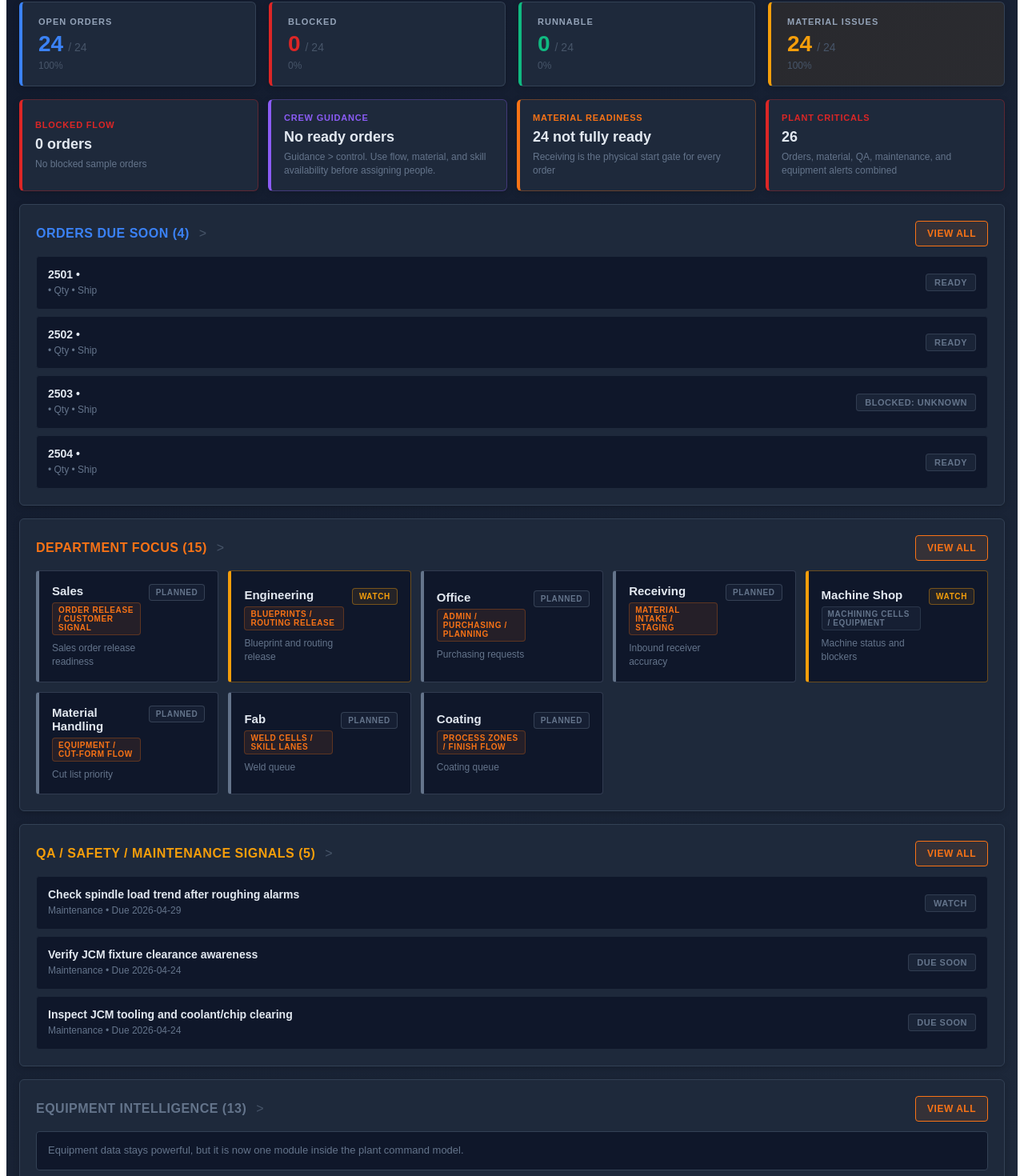
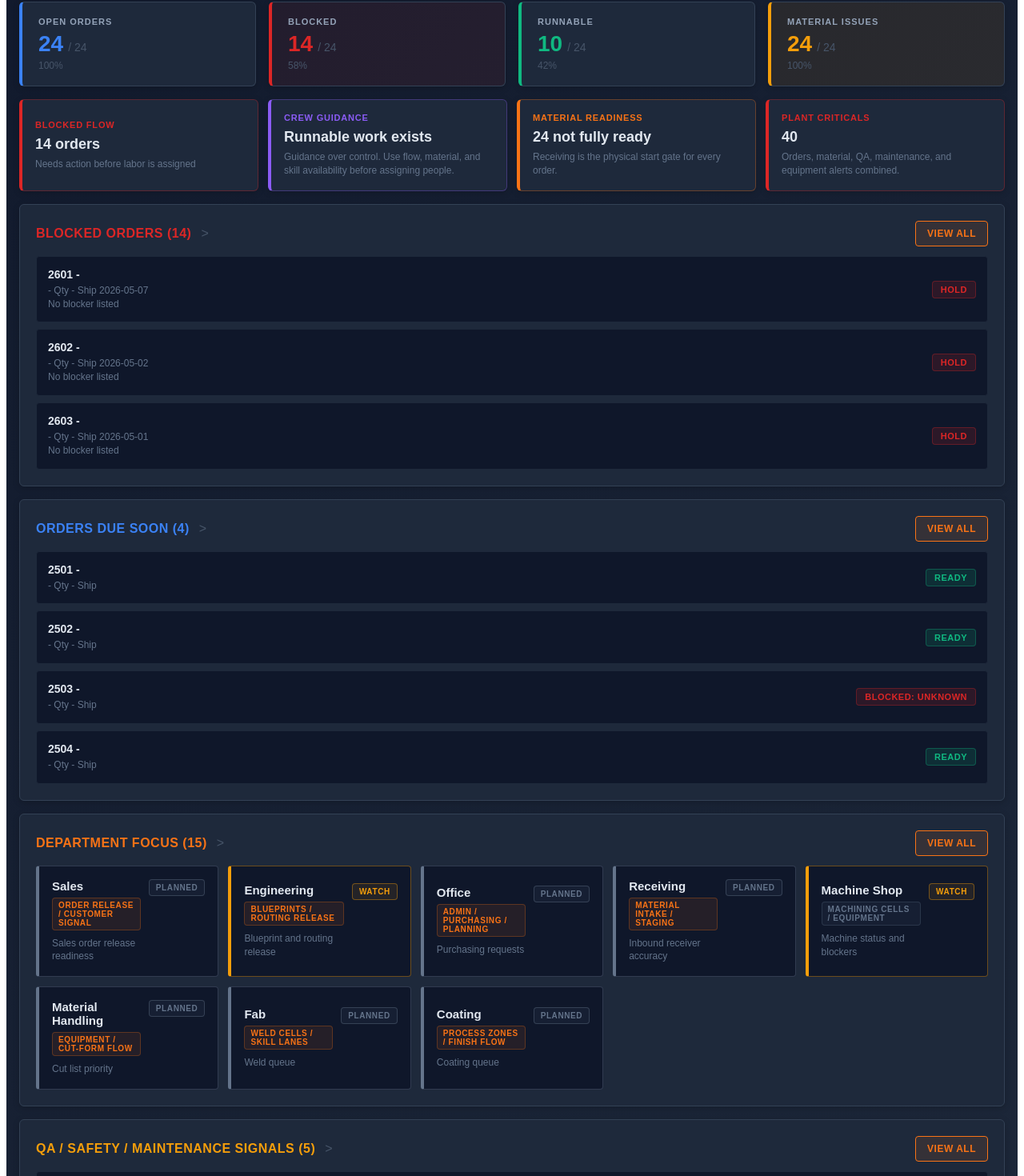
Before and after one commit to jcm-digital-coworker/JCM-Command-Center, a React (Vite) app: page / in a window 1280 px wide. Shown: the part 717-2187 px from the top of the page at 80% size. Built offline with nearby package versions, Linux system fonts and the light colour scheme.

Commit message:
Use runtime truth for dashboard metrics

```diff
--- a/src/pages/DashboardPage.tsx
+++ b/src/pages/DashboardPage.tsx
@@ -1,4 +1,4 @@
-import { useState } from 'react';
+import { useEffect, useState } from 'react';
 import type { CSSProperties, ReactNode } from 'react';
 import type { Machine } from '../types/machine';
 import type { MaintenanceTask } from '../types/maintenance';
@@ -6,8 +6,9 @@ import type { RiskItem } from '../types/risk';
 import type { AppTab, RoleView } from '../types/app';
 import type { WorkCenter } from '../types/plant';
 import type { ProductionOrder } from '../types/productionOrder';
-import { productionOrders } from '../data/productionOrders';
 import { getOrderStatusLabel, getOrderBlockReason, formatBlockedReason } from '../logic/orderReadiness';
+import { getDashboardRuntimeTruth } from '../logic/dashboardRuntimeSelectors';
+import { WORKFLOW_RUNTIME_UPDATED_EVENT } from '../logic/workflowRuntimeState';
 import StatusBadge from '../components/StatusBadge';
 
 interface DashboardPageProps {
@@ -55,18 +56,32 @@ export default function DashboardPage({
   theme = 'dark',
 }: DashboardPageProps) {
   const [expandedSection, setExpandedSection] = useState<string | null>(null);
+  const [runtimeVersion, setRuntimeVersion] = useState(0);
 
-  const openRisks = risks.filter((r) => r.status === 'OPEN' || r.status === 'IN_PROGRESS');
-  const activeTasks = tasks.filter((t) => t.status !== 'OK');
-  const openOrders = productionOrders.filter((order) => order.status !== 'DONE');
-  const blockedOrders = openOrders.filter((order) => order.status === 'BLOCKED');
-  const materialIssues = openOrders.filter((order) => order.materialStatus !== 'RECEIVED');
-  const qaHolds = openOrders.filter((order) => order.qaStatus === 'HOLD' || order.qaStatus === 'FAILED');
-  const runnableOrders = openOrders.filter((order) => order.status === 'READY' || order.status === 'IN_PROGRESS');
-  const dueSoonOrders = [...openOrders]
-  .sort((a, b) => (a.projectedShipDate ?? '').localeCompare(b.projectedShipDate ?? ''))
-  .slice(0, 4);
-  const plantCriticals = blockedOrders.length + materialIssues.length + qaHolds.length + alerts.length;
+  useEffect(() => {
+    const refresh = () => setRuntimeVersion((version) => version + 1);
+    window.addEventListener(WORKFLOW_RUNTIME_UPDATED_EVENT, refresh);
+    window.addEventListener('storage', refresh);
+    return () => {
+      window.removeEventListener(WORKFLOW_RUNTIME_UPDATED_EVENT, refresh);
+      window.removeEventListener('storage', refresh);
+    };
+  }, []);
+
+  void runtimeVersion;
+
+  const openRisks = risks.filter((risk) => risk.status === 'OPEN' || risk.status === 'IN_PROGRESS');
+  const activeTasks = tasks.filter((task) => task.status !== 'OK');
+  const {
+    allOrders,
+    openOrders,
+    blockedOrders,
+    materialIssues,
+    qaHolds,
+    runnableOrders,
+    dueSoonOrders,
+    plantCriticals,
+  } = getDashboardRuntimeTruth(alerts.length);
 
   const quickActions = getQuickActionsForRole(roleView, {
     alertCount: alerts.length,
@@ -92,8 +107,8 @@ export default function DashboardPage({
 
       <QuickActionsPanel roleView={roleView} actions={quickActions} onGoToTab={onGoToTab} theme={theme} />
 
-      <div style={getOverviewBarStyle(theme)}>
-        <StatusMetric label="OPEN ORDERS" value={openOrders.length} total={productionOrders.length} color="#3b82f6" theme={theme} />
+      <div style={getOverviewBarStyle()}>
+        <StatusMetric label="OPEN ORDERS" value={openOrders.length} total={allOrders.length} color="#3b82f6" theme={theme} />
         <StatusMetric label="BLOCKED" value={blockedOrders.length} total={openOrders.length} color="#dc2626" highlight={blockedOrders.length > 0} theme={theme} />
         <StatusMetric label="RUNNABLE" value={runnableOrders.length} total={openOrders.length} color="#10b981" theme={theme} />
         <StatusMetric label="MATERIAL ISSUES" value={materialIssues.length} total={openOrders.length} color="#f59e0b" highlight={materialIssues.length > 0} theme={theme} />
@@ -103,7 +118,7 @@ export default function DashboardPage({
         <MissionCard
           title="Blocked Flow"
           value={`${blockedOrders.length} order${blockedOrders.length === 1 ? '' : 's'}`}
-          detail={blockedOrders.length > 0 ? 'Needs action before labor is spent' : 'No blocked sample orders'}
+          detail={blockedOrders.length > 0 ? 'Needs action before labor is assigned' : 'No blocked sample orders'}
           color="#dc2626"
           theme={theme}
           onClick={() => onGoToTab('orders')}
@@ -111,7 +126,7 @@ export default function DashboardPage({
         <MissionCard
           title="Crew Guidance"
           value={runnableOrders.length > 0 ? 'Runnable work exists' : 'No ready orders'}
-          detail="Guidance > control. Use flow, material, and skill availability before assigning people."
+          detail="Guidance over control. Use flow, material, and skill availability before assigning people."
           color="#8b5cf6"
           theme={theme}
           onClick={() => onGoToTab('coverage')}
@@ -119,7 +134,7 @@ export default function DashboardPage({
         <MissionCard
           title="Material Readiness"
           value={`${materialIssues.length} not fully ready`}
-          detail="Receiving is the physical start gate for every order"
+          detail="Receiving is the physical start gate for every order."
           color="#f97316"
           theme={theme}
           onClick={() => onGoToTab('receiving')}
@@ -127,7 +142,7 @@ export default function DashboardPage({
         <MissionCard
           title="Plant Criticals"
           value={plantCriticals.toString()}
-          detail="Orders, material, QA, maintenance, and equipment alerts combined"
+          detail="Orders, material, QA, maintenance, and equipment alerts combined."
           color={plantCriticals > 0 ? '#dc2626' : '#10b981'}
           theme={theme}
           onClick={() => onGoToTab(plantCriticals > 0 ? 'orders' : 'plantMap')}
@@ -211,7 +226,7 @@ export default function DashboardPage({
             <div key={order.orderNumber} style={getItemStyle(theme)}>
               <div>
                 <div style={getItemTitleStyle(theme)}>{order.orderNumber} quality hold</div>
-                <div style={mutedTextStyle}>{order.assemblyPartNumber} • {order.qaStatus}</div>
+                <div style={mutedTextStyle}>{order.assemblyPartNumber} - {order.qaStatus}</div>
               </div>
               <span style={getPriorityBadge('CRITICAL')}>{order.qaStatus}</span>
             </div>
@@ -220,7 +235,7 @@ export default function DashboardPage({
             <div key={risk.id} style={getItemStyle(theme)}>
               <div>
                 <div style={getItemTitleStyle(theme)}>{risk.title}</div>
-                <div style={mutedTextStyle}>{risk.department} • {risk.category ?? risk.source}</div>
+                <div style={mutedTextStyle}>{risk.department} - {risk.category ?? risk.source}</div>
               </div>
               <span style={getPriorityBadge(risk.severity ?? risk.level)}>{risk.severity ?? risk.level}</span>
             </div>
@@ -229,7 +244,7 @@ export default function DashboardPage({
             <div key={task.id} style={getItemStyle(theme)}>
               <div>
                 <div style={getItemTitleStyle(theme)}>{task.title}</div>
-                <div style={mutedTextStyle}>Maintenance • Due {task.nextDue}</div>
+                <div style={mutedTextStyle}>Maintenance - Due {task.nextDue}</div>
               </div>
               <span style={getPriorityBadge(task.status)}>{task.status.replace('_', ' ')}</span>
             </div>
@@ -254,7 +269,7 @@ export default function DashboardPage({
             <div key={machine.id} style={getItemStyle(theme)} onClick={() => onOpenMachine(machine)}>
               <div>
                 <div style={getItemTitleStyle(theme)}>{machine.name}</div>
-                <div style={mutedTextStyle}>{machine.department} • {machine.lastActivity}</div>
+                <div style={mutedTextStyle}>{machine.department} - {machine.lastActivity}</div>
               </div>
               <StatusBadge state={machine.state} priority={machine.alarmPriority} />
             </div>
@@ -267,56 +282,11 @@ export default function DashboardPage({
 }
 
 function getQuickActionsForRole(roleView: RoleView, state: QuickActionState): QuickAction[] {
-  const alertAction = createLiveAction(
-    'View Equipment Alerts',
-    'No active equipment alerts in current view',
-    'Open active equipment alarms and offline status',
-    'alerts',
-    state.alertCount,
-    'red',
-    'green',
-    5,
-  );
-  const maintenanceAction = createLiveAction(
-    'Open Maintenance',
-    'No active maintenance pressure in current view',
-    'Review active maintenance requests and scheduled task pressure',
-    'maintenance',
-    state.activeTaskCount,
-    'orange',
-    'slate',
-    4,
-  );
-  const qaAction = createLiveAction(
-    'Review QA / Safety',
-    'No open QA / safety signal in current view',
-    'Review quality holds, safety signals, and risk items',
-    'risk',
-    state.openRiskCount + state.qaHoldCount,
-    'red',
-    'slate',
-    5,
-  );
-  const blockerAction = createLiveAction(
-    'Resolve Blockers',
-    'No blocked orders in current view',
-    'Review blocked flow before assigning labor',
-    'orders',
-    state.blockedOrderCount,
-    'red',
-    'orange',
-    6,
-  );
-  const materialAction = createLiveAction(
-    'Resolve Material Issues',
-    'Material is clear in current view',
-    'Open receiving and material readiness issues',
-    'receiving',
-    state.materialIssueCount,
-    'orange',
-    'green',
-    5,
-  );
+  const alertAction = createLiveAction('View Equipment Alerts', 'No active equipment alerts in current view', 'Open active equipment alarms and offline status', 'alerts', state.alertCount, 'red', 'green', 5);
+  const maintenanceAction = createLiveAction('Open Maintenance', 'No active maintenance pressure in current view', 'Review active maintenance requests and scheduled task pressure', 'maintenance', state.activeTaskCount, 'orange', 'slate', 4);
+  const qaAction = createLiveAction('Review QA / Safety', 'No open QA / safety signal in current view', 'Review quality holds, safety signals, and risk items', 'risk', state.openRiskCount + state.qaHoldCount, 'red', 'slate', 5);
+  const blockerAction = createLiveAction('Resolve Blockers', 'No blocked orders in current view', 'Review blocked flow before assigning labor', 'orders', state.blockedOrderCount, 'red', 'orange', 6);
+  const materialAction = createLiveAction('Resolve Material Issues', 'Material is clear in current view', 'Open receiving and material readiness issues', 'receiving', state.materialIssueCount, 'orange', 'green', 5);
 
   if (roleView === 'Operator') {
     return sortQuickActions([
@@ -399,16 +369,7 @@ function getQuickActionsForRole(roleView: RoleView, state: QuickActionState): Qu
   ]);
 }
 
-function createLiveAction(
-  label: string,
-  clearDetail: string,
-  activeDetail: string,
-  target: AppTab,
-  count: number,
-  activeTone: QuickAction['tone'],
-  clearTone: QuickAction['tone'],
-  activePriority: number,
-): QuickAction {
+function createLiveAction(label: string, clearDetail: string, activeDetail: string, target: AppTab, count: number, activeTone: QuickAction['tone'], clearTone: QuickAction['tone'], activePriority: number): QuickAction {
   return {
     label,
     detail: count > 0 ? `${count} active - ${activeDetail}` : clearDetail,
@@ -434,16 +395,8 @@ function QuickActionsPanel({ roleView, actions, onGoToTab, theme }: { roleView:
       </div>
       <div style={quickActionsGridStyle}>
         {actions.map((action) => (
-          <button
-            key={action.label}
-            type="button"
-            style={getQuickActionButtonStyle(theme, action.tone)}
-            onClick={() => onGoToTab(action.target)}
-          >
-            <span style={getQuickActionLabelStyle(action.tone)}>
-              {action.label}
-              {action.count ? ` (${action.count})` : ''}
-            </span>
+          <button key={action.label} type="button" style={getQuickActionButtonStyle(theme, action.tone)} onClick={() => onGoToTab(action.target)}>
+            <span style={getQuickActionLabelStyle(action.tone)}>{action.label}{action.count ? ` (${action.count})` : ''}</span>
             <span style={quickActionDetailStyle}>{action.detail}</span>
           </button>
         ))}
@@ -453,8 +406,7 @@ function QuickActionsPanel({ roleView, actions, onGoToTab, theme }: { roleView:
 }
 
 function formatRoleLabel(roleView: RoleView): string {
-  if (roleView === 'Forklift / Receiving') return 'Receiving';
-  return roleView;
+  return roleView === 'Forklift / Receiving' ? 'Receiving' : roleView;
 }
 
 function formatOrderBlock(order: ProductionOrder) {
@@ -466,12 +418,8 @@ function OrderRow({ order, theme, compact = false }: { order: ProductionOrder; t
   return (
     <div style={getItemStyle(theme)}>
       <div>
-        <div style={getItemTitleStyle(theme)}>
-          {order.orderNumber} • {order.assemblyPartNumber}
-        </div>
-        <div style={mutedTextStyle}>
-          {order.customer} • Qty {order.quantity} • Ship {order.projectedShipDate}
-        </div>
+        <div style={getItemTitleStyle(theme)}>{order.orderNumber} - {order.assemblyPartNumber}</div>
+        <div style={mutedTextStyle}>{order.customer} - Qty {order.quantity} - Ship {order.projectedShipDate}</div>
         {!compact && <div style={mutedTextStyle}>{formatOrderBlock(order)}</div>}
       </div>
       <span style={getPriorityBadge(order.status)}>{getOrderStatusLabel(order)}</span>
@@ -495,9 +443,7 @@ function Section({ title, count, color, expanded, onToggle, onViewAll, children,
     <div style={getSectionStyle(theme)}>
       <div style={sectionHeaderStyle}>
         <div style={{ display: 'flex', alignItems: 'center', gap: 12, cursor: 'pointer' }} onClick={onToggle}>
-          <h3 style={{ margin: 0, fontSize: 16, color, letterSpacing: '0.5px', fontWeight: 800 }}>
-            {title} ({count})
-          </h3>
+          <h3 style={{ margin: 0, fontSize: 16, color, letterSpacing: '0.5px', fontWeight: 800 }}>{title} ({count})</h3>
           <span style={{ fontSize: 16, color: '#475569' }}>{expanded ? 'v' : '>'}</span>
         </div>
         <button onClick={onViewAll} style={viewAllButtonStyle}>VIEW ALL</button>
@@ -554,6 +500,10 @@ function getDepartmentResourceLabel(department: string) {
 
 function getPriorityBadge(priority: string): CSSProperties {
   const colors: Record<string, string> = {
+    blocked: '#dc2626',
+    hold: '#dc2626',
+    ready: '#10b981',
+    runnable: '#10b981',
     BLOCKED: '#dc2626',
     HOLD: '#dc2626',
     FAILED: '#dc2626',
@@ -568,18 +518,7 @@ function getPriorityBadge(priority: string): CSSProperties {
     DONE: '#64748b',
   };
   const color = colors[priority] || '#64748b';
-  return {
-    padding: '4px 10px',
-    borderRadius: 4,
-    fontSize: 11,
-    fontWeight: 800,
-    background: `${color}25`,
-    color,
-    textTransform: 'uppercase',
-    letterSpacing: '0.5px',
-    border: `1px solid ${color}50`,
-    whiteSpace: 'nowrap',
-  };
+  return { padding: '4px 10px', borderRadius: 4, fontSize: 11, fontWeight: 800, background: `${color}25`, color, textTransform: 'uppercase', letterSpacing: '0.5px', border: `1px solid ${color}50`, whiteSpace: 'nowrap' };
 }
 
 const headerStyle: CSSProperties = { marginBottom: 20 };
@@ -624,7 +563,7 @@ function getQuickActionColor(tone: QuickAction['tone']): string {
   return '#f97316';
 }
 
-function getOverviewBarStyle(_theme: 'dark' | 'light'): CSSProperties {
+function getOverviewBarStyle(): CSSProperties {
   return { display: 'grid', gridTemplateColumns: 'repeat(auto-fit, minmax(150px, 1fr))', gap: 16, marginBottom: 16 };
 }
 
```
Also changed, not shown: 1 other file (tests, documents, lock files or other folders).
